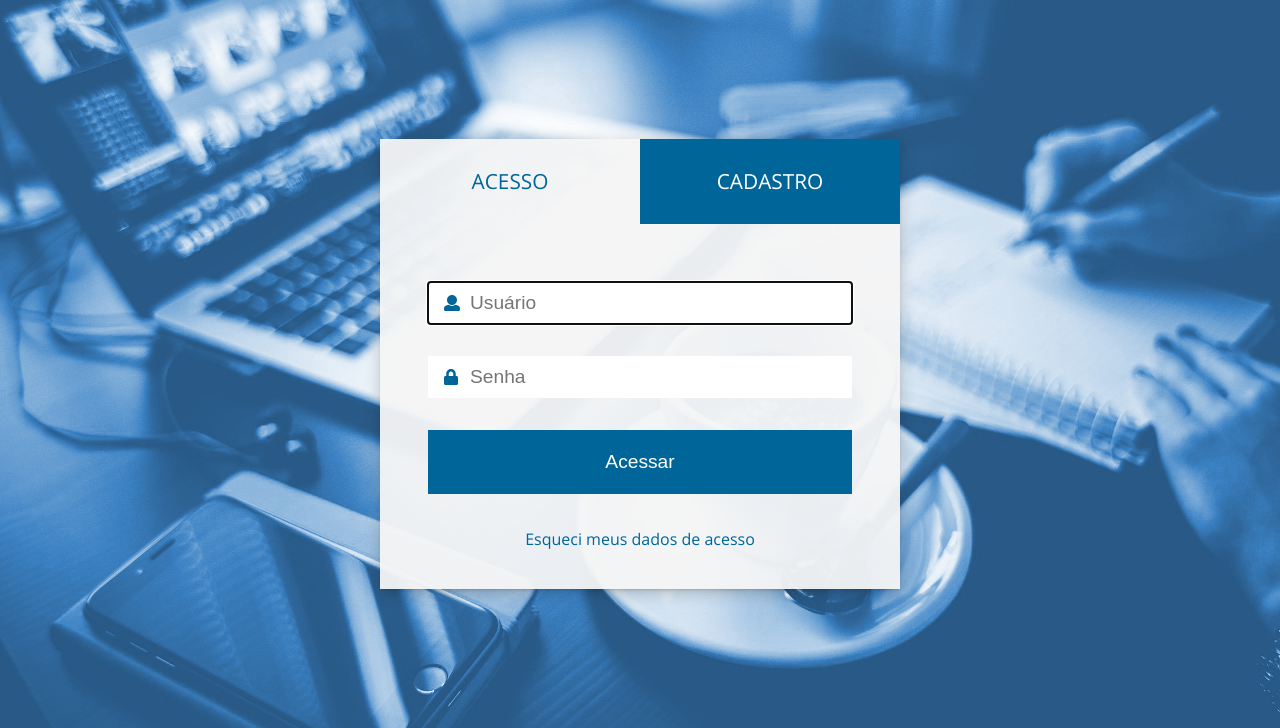
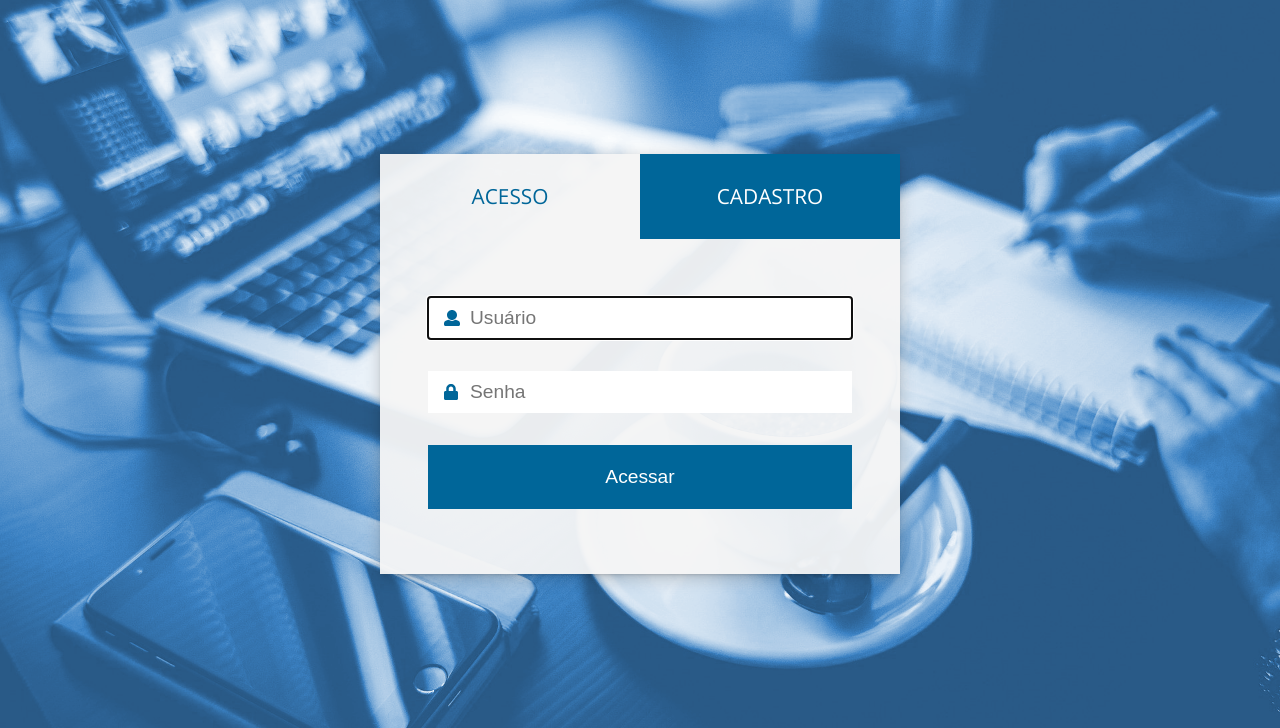
Before and after one commit to Johnmelo/GTI-Manager-System, a PHP site: page /App/View/indexcontroller/index.phtml in a window 1280 px wide. Shown: the part 72-800 px from the top of the page. Run offline with PHP 8.4, Linux system fonts and the light colour scheme; some web fonts are replaced.

Commit message:
Remove link for account recover from login page

```diff
--- a/App/View/css/login-page-style.css
+++ b/App/View/css/login-page-style.css
@@ -29,7 +29,7 @@ body {
     overflow: hidden;
 }
 #content-wrapper.login-form-view {
-    min-height: 426px;
+    min-height: 400px;
 }
 #content-wrapper.register-form-view {
     min-height: 520px;
@@ -311,7 +311,7 @@ ul#botoes-abas li.selected > span {
         border: 0;
     }
     #content-wrapper.login-form-view {
-        min-height: 450px;
+        min-height: 420px;
     }
     #content-wrapper.register-form-view {
         min-height: 570px;
@@ -437,7 +437,7 @@ ul#botoes-abas li.selected > span {
 
 
     #content-wrapper.login-form-view {
-        min-height: 472px;
+        min-height: 450px;
     }
     #content-wrapper.register-form-view {
         min-height: 590px;
--- a/App/View/indexcontroller/index.phtml
+++ b/App/View/indexcontroller/index.phtml
@@ -91,16 +91,10 @@
                         <input type="password" name="password" id="password" placeholder="Senha" tabindex="4">
                     </div>
 
-                    <!-- <div class="form-input">
-                        <input type="checkbox" name="remember" id="remember" value="save_cred" tabindex="5">
-                        <label for="remember"><span class="no-user-select">Lembrar meus dados</span></label>
-                    </div> -->
-
                     <div class="form-input">
                         <input type="hidden" name="login_accept" value="login_accept"/>
                         <input type="button" name="login-submit" id="login-submit" class="submit-btn" value="Acessar" tabindex="6">
                     </div>
-                    <span class="no-user-select"><a href="#" tabindex="7">Esqueci meus dados de acesso</a></span>
                 </form>
 
                 <!-- FORMULÁRIO DE CADASTRO -->
```
